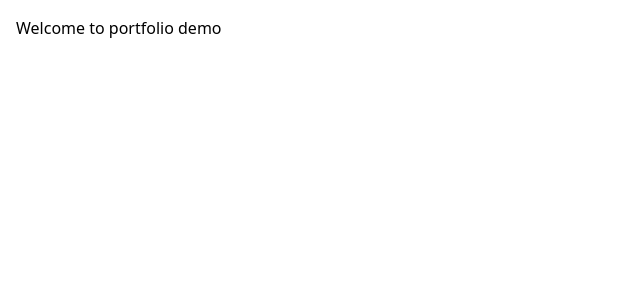
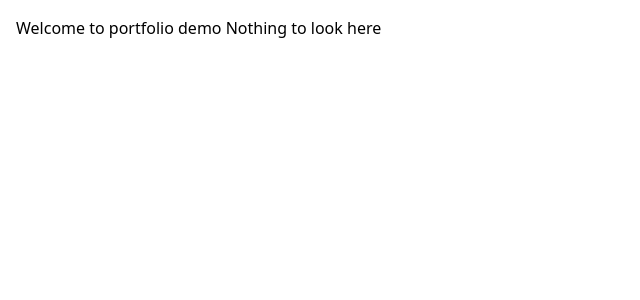
Before and after one commit to Shikhar0895/portfolio_website, a Next.js app: page / in a window 1280 px wide. Shown: the top 300 px of the page, without its empty margins (0-640 px from the left). Built offline with nearby package versions, Linux system fonts and the light colour scheme.

Commit message:
revamped2

```diff
--- a/app/page.tsx
+++ b/app/page.tsx
@@ -2,6 +2,7 @@ export default function Home() {
   return (
     <div className="p-4">
       Welcome to portfolio demo
+      Nothing to look here
     </div>
   );
 }
```
